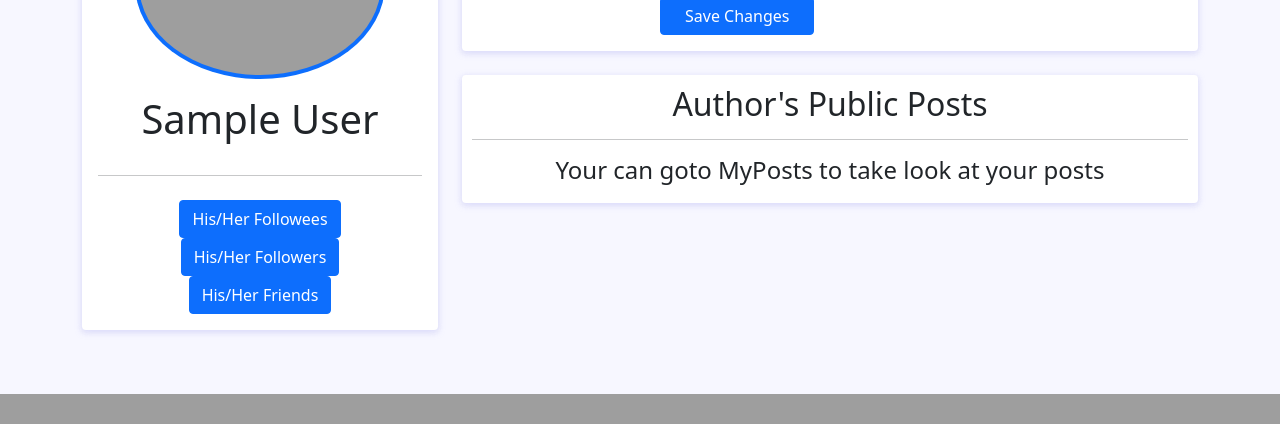
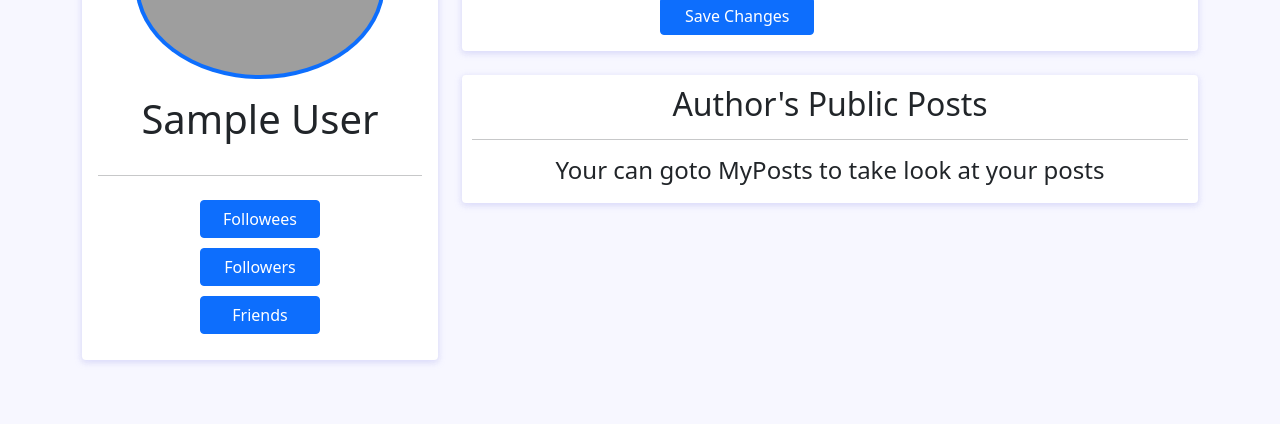
Before and after one commit to GraceFu/CMPUT404-F21-Project, a Django app: page /profile/00000000-0000-0000-0000-000000000001 in a window 1280 px wide. Shown: the part 807-1231 px from the top of the page. Before the commit the page ends 1201 px from the top, so only its background shows below. Run offline with Django 3.2, Linux system fonts and the light colour scheme; a user stored in the database is signed in; tables that the repository leaves empty hold one stand-in row (values such as "Sample post"); some libraries are stand-ins or nearby versions; grey boxes are pictures that could not be loaded.

Commit message:
Fix the bug of followers front-end and create empty file of follower JS

```diff
--- /dev/null
+++ b/api/static/scripts/follower.js
@@ -0,0 +1 @@
+// JavaScript of follower features
--- a/api/templates/profile.html
+++ b/api/templates/profile.html
@@ -7,6 +7,10 @@ Profile - {{ author.displayName }}
 {% load static %}
 {% block css %}
 <link rel="stylesheet" type="text/css" href="{% static 'styles/profile.css' %}">
+{% endblock %}
+
+{% block script %}
+<script type="text/javascript" src="{% static 'scripts/follower.js' %}"></script>
 {% endblock %}
 
 {% block content %}
@@ -19,8 +23,13 @@ Profile - {{ author.displayName }}
 
             <!-- Header -->
             <div class="modal-header">
-                <h4 id="create_post_title">{{ author.displayName }} Followees</h4>
+                <h4 id="followees_title">{{ author.displayName }} - His/Her Followees</h4>
                 <button type="button" class="btn-close" data-bs-dismiss="modal" aria-label="Close"></button>
+            </div>
+
+            <!-- Body -->
+            <div class="modal-body">
+                <div id="myCustom_followees"></div>
             </div>
 
         </div>
@@ -28,15 +37,20 @@ Profile - {{ author.displayName }}
 </div>
 
 <!-- Followews modal window -->
-<div class="modal fade" id="followews_modal" style="top: 15%;"
-    aria-labelledby="followews_title" aria-hidden="true">
+<div class="modal fade" id="followers_modal" style="top: 15%;"
+    aria-labelledby="followers_title" aria-hidden="true">
     <div class="modal-dialog">
         <div class="modal-content">
 
             <!-- Header -->
             <div class="modal-header">
-                <h4 id="create_post_title">{{ author.displayName }} Followews</h4>
+                <h4 id="followers_title">{{ author.displayName }} - His/Her Followers</h4>
                 <button type="button" class="btn-close" data-bs-dismiss="modal" aria-label="Close"></button>
+            </div>
+
+            <!-- Body -->
+            <div class="modal-body">
+                <div id="myCustom_followers"></div>
             </div>
 
         </div>
@@ -51,14 +65,20 @@ Profile - {{ author.displayName }}
 
             <!-- Header -->
             <div class="modal-header">
-                <h4 id="create_post_title">{{ author.displayName }} Friends</h4>
+                <h4 id="friends_title">{{ author.displayName }} - His/Her Friends</h4>
                 <button type="button" class="btn-close" data-bs-dismiss="modal" aria-label="Close"></button>
+            </div>
+
+            <!-- Body -->
+            <div class="modal-body">
+                <div id="myCustom_friends"></div>
             </div>
 
         </div>
     </div>
 </div>
 
+<!-- Main Content -->
 <div class="container" style="margin-top: 40px; margin-bottom: 40px;">
     <div class="main-body">
         <div class="row">
@@ -81,12 +101,14 @@ Profile - {{ author.displayName }}
                         <hr class="my-4">
 
                         <div class="d-flex flex-column align-items-center text-center">
-                            <label role="button" class="btn btn-primary" data-bs-toggle="modal"
-                                data-bs-target="#followees_modal">His/Her Followees</label>
-                            <label role="button" class="btn btn-primary" data-bs-toggle="modal"
-                                data-bs-target="#followers_modal">His/Her Followers</label>
-                            <label role="button" class="btn btn-primary" data-bs-toggle="modal"
-                                data-bs-target="#friends_modal">His/Her Friends</label>
+                            <label role="button" class="btn btn-primary" style="margin-bottom: 10px; width: 120px;" data-bs-toggle="modal"
+                                data-bs-target="#followees_modal">Followees</label>
+
+                            <label role="button" class="btn btn-primary" style="margin-bottom: 10px; width: 120px;" data-bs-toggle="modal"
+                                data-bs-target="#followers_modal">Followers</label>
+
+                            <label role="button" class="btn btn-primary" style="margin-bottom: 10px; width: 120px;" data-bs-toggle="modal"
+                                data-bs-target="#friends_modal">Friends</label>
                         </div>
 
                     </div>
```
Also changed, not shown: api/templates/homepage.html (+5 -5 lines).
